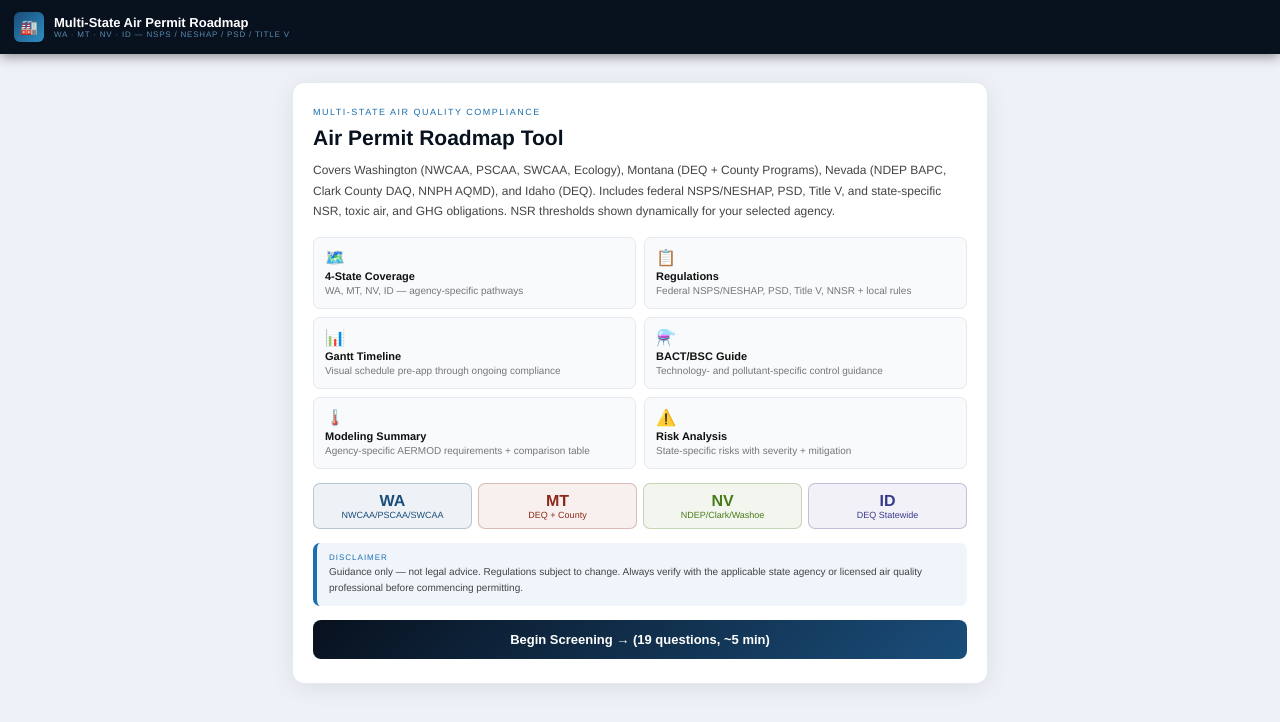
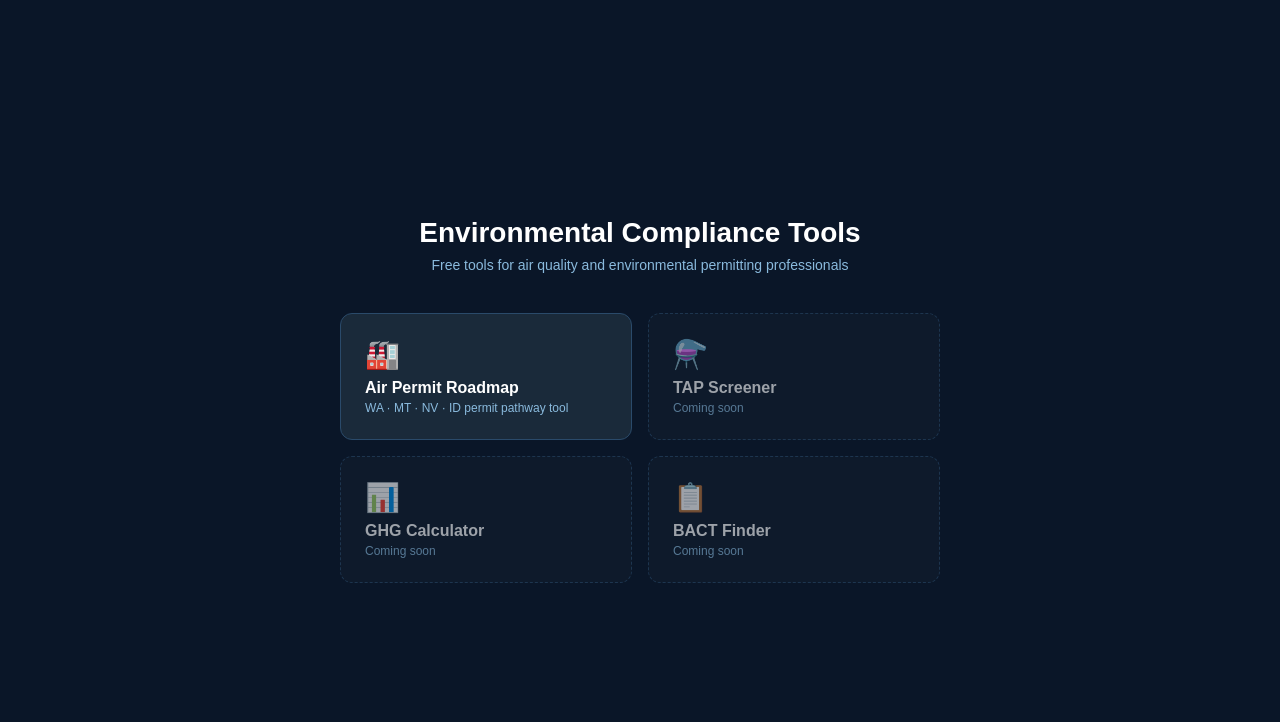
Before and after one commit to dustinpittman87/my-env-tools, a Next.js app: page /air-permit in a window 1280 px wide. Shown: the top 722 px of the page. Built offline with nearby package versions, Linux system fonts and the light colour scheme.

Commit message:
replace home page and clear default styles

```diff
--- a/app/air-permit/page.js
+++ b/app/air-permit/page.js
@@ -1,2 +1,32 @@
 "use client";
-export { default } from "@/components/AirPermitRoadmap";
+
+export default function Home() {
+  return (
+    <div style={{minHeight:"100vh", background:"#0a1628", display:"flex", flexDirection:"column", alignItems:"center", justifyContent:"center", fontFamily:"sans-serif", padding:24}}>
+      <h1 style={{color:"#fff", fontSize:28, marginBottom:8}}>Environmental Compliance Tools</h1>
+      <p style={{color:"#8abadd", marginBottom:40, fontSize:14}}>Free tools for air quality and environmental permitting professionals</p>
+      <div style={{display:"grid", gridTemplateColumns:"1fr 1fr", gap:16, maxWidth:600, width:"100%"}}>
+        <a href="/air-permit" style={{background:"#1a2a3a", border:"1px solid #2a4a6a", borderRadius:12, padding:24, textDecoration:"none"}}>
+          <div style={{fontSize:28, marginBottom:8}}>🏭</div>
+          <div style={{color:"#fff", fontWeight:700, marginBottom:4}}>Air Permit Roadmap</div>
+          <div style={{color:"#8abadd", fontSize:12}}>WA · MT · NV · ID permit pathway tool</div>
+        </a>
+        <div style={{background:"#111e2e", border:"1px dashed #2a4a6a", borderRadius:12, padding:24, opacity:0.6}}>
+          <div style={{fontSize:28, marginBottom:8}}>⚗️</div>
+          <div style={{color:"#fff", fontWeight:700, marginBottom:4}}>TAP Screener</div>
+          <div style={{color:"#8abadd", fontSize:12}}>Coming soon</div>
+        </div>
+        <div style={{background:"#111e2e", border:"1px dashed #2a4a6a", borderRadius:12, padding:24, opacity:0.6}}>
+          <div style={{fontSize:28, marginBottom:8}}>📊</div>
+          <div style={{color:"#fff", fontWeight:700, marginBottom:4}}>GHG Calculator</div>
+          <div style={{color:"#8abadd", fontSize:12}}>Coming soon</div>
+        </div>
+        <div style={{background:"#111e2e", border:"1px dashed #2a4a6a", borderRadius:12, padding:24, opacity:0.6}}>
+          <div style={{fontSize:28, marginBottom:8}}>📋</div>
+          <div style={{color:"#fff", fontWeight:700, marginBottom:4}}>BACT Finder</div>
+          <div style={{color:"#8abadd", fontSize:12}}>Coming soon</div>
+        </div>
+      </div>
+    </div>
+  );
+}
--- a/app/globals.css
+++ b/app/globals.css
@@ -1,49 +1,5 @@
-:root {
-  --background: #ffffff;
-  --foreground: #171717;
-}
-
-@media (prefers-color-scheme: dark) {
-  :root {
-    --background: #0a0a0a;
-    --foreground: #ededed;
-  }
-}
-
-html {
-  height: 100%;
-}
-
-html,
-body {
-  max-width: 100vw;
-  overflow-x: hidden;
-}
-
-body {
-  min-height: 100%;
-  display: flex;
-  flex-direction: column;
-  color: var(--foreground);
-  background: var(--background);
-  font-family: Arial, Helvetica, sans-serif;
-  -webkit-font-smoothing: antialiased;
-  -moz-osx-font-smoothing: grayscale;
-}
-
 * {
   box-sizing: border-box;
+  margin: 0;
   padding: 0;
-  margin: 0;
 }
-
-a {
-  color: inherit;
-  text-decoration: none;
-}
-
-@media (prefers-color-scheme: dark) {
-  html {
-    color-scheme: dark;
-  }
-}
```
